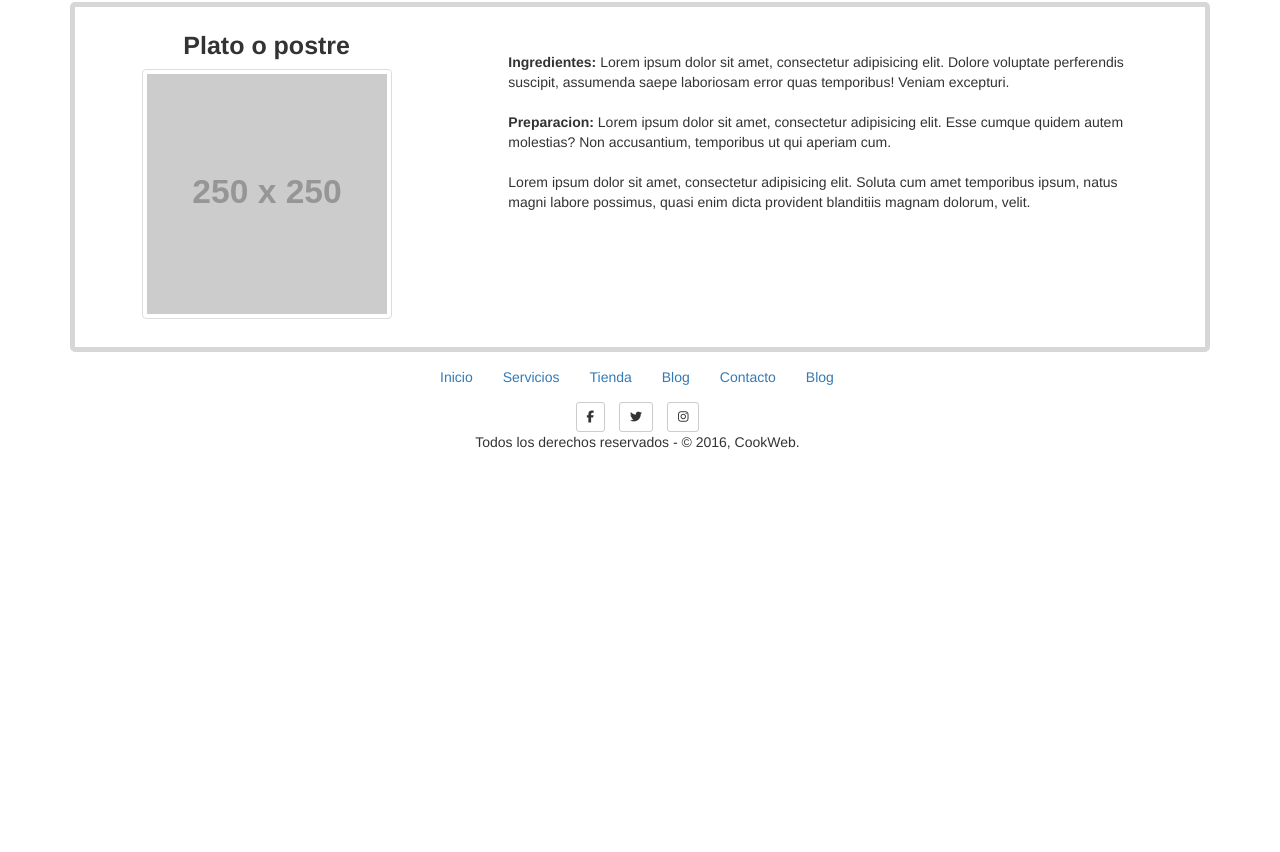
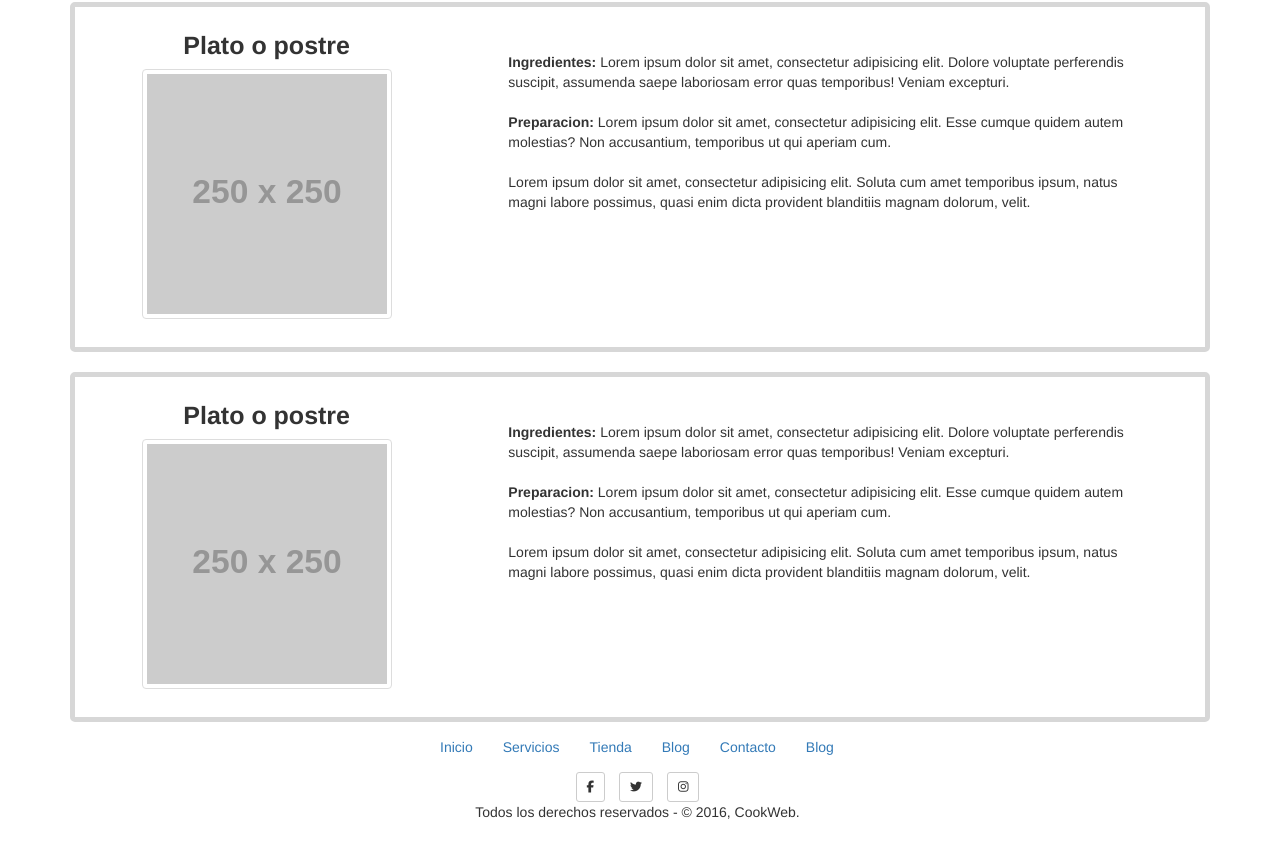
Before and after one commit to proyecto-escuelaweb/proyecto-pagweb-cocina, a plain HTML site: page index.html in a window 1280 px wide. Shown: the part 1206-2058 px from the top of the page. Before the commit the page ends 1688 px from the top, so only its background shows below. Drawn offline with Linux system fonts and the light colour scheme; placeholder pictures from the web are drawn by us.

Commit message:
Puse carpetas

```diff
--- a/css/style.css
+++ b/css/style.css
@@ -102,6 +102,8 @@
 }
 /*final de contenido de producto.html*/
 
+/*index*/
+
 /*slideshow*/
 
 #owl-demo .item img{
@@ -120,6 +122,10 @@
 
 .margintop {
   margin-top: 50px;
+}
+
+.margintop2 {
+  margin-top: 20px;
 }
 
 .caja {
@@ -161,4 +167,5 @@
 
 
 /*final de lightbox*/
->>>>>>> ebc213065e09c2c8acb38c2b9660d5bdb4addaae
+
+/*final del index*/
--- a/index.html
+++ b/index.html
@@ -171,7 +171,42 @@
         Lorem ipsum dolor sit amet, consectetur adipisicing elit. Soluta cum amet temporibus ipsum, natus magni labore possimus, quasi enim dicta provident blanditiis magnam dolorum, velit.</p>
 
 
+        </article>
+
+        </div>
+
       </article>
+
+      <article class="col-xs-12 col-sm-12 col-md-12 margintop2">
+
+        <div class="caja-principal2">
+
+        <article class="col-xs-4 col-sm-4 col-md-4">
+
+        <div class="caja">
+
+          <h3 class="title1"><b>Plato o postre</b></h3>
+
+          <a href="http://placehold.it/250x250" class="thumbnail" data-lightbox="wall" data-title="">
+
+          <img src="http://placehold.it/250x250" alt="" class="img-responsive center-block">
+
+          </a>
+
+        </div>
+
+        </article>
+
+        <article class="col-xs-8 col-sm-8 col-md-8">
+
+        <p class="parrafo2"><b>Ingredientes: </b> Lorem ipsum dolor sit amet, consectetur adipisicing elit. Dolore voluptate perferendis suscipit, assumenda saepe laboriosam error quas temporibus! Veniam excepturi.
+        <br><br>
+        <b>Preparacion: </b> Lorem ipsum dolor sit amet, consectetur adipisicing elit. Esse cumque quidem autem molestias? Non accusantium, temporibus ut qui aperiam cum.
+        <br><br>
+        Lorem ipsum dolor sit amet, consectetur adipisicing elit. Soluta cum amet temporibus ipsum, natus magni labore possimus, quasi enim dicta provident blanditiis magnam dolorum, velit.</p>
+
+
+        </article>
 
         </div>
 
```
